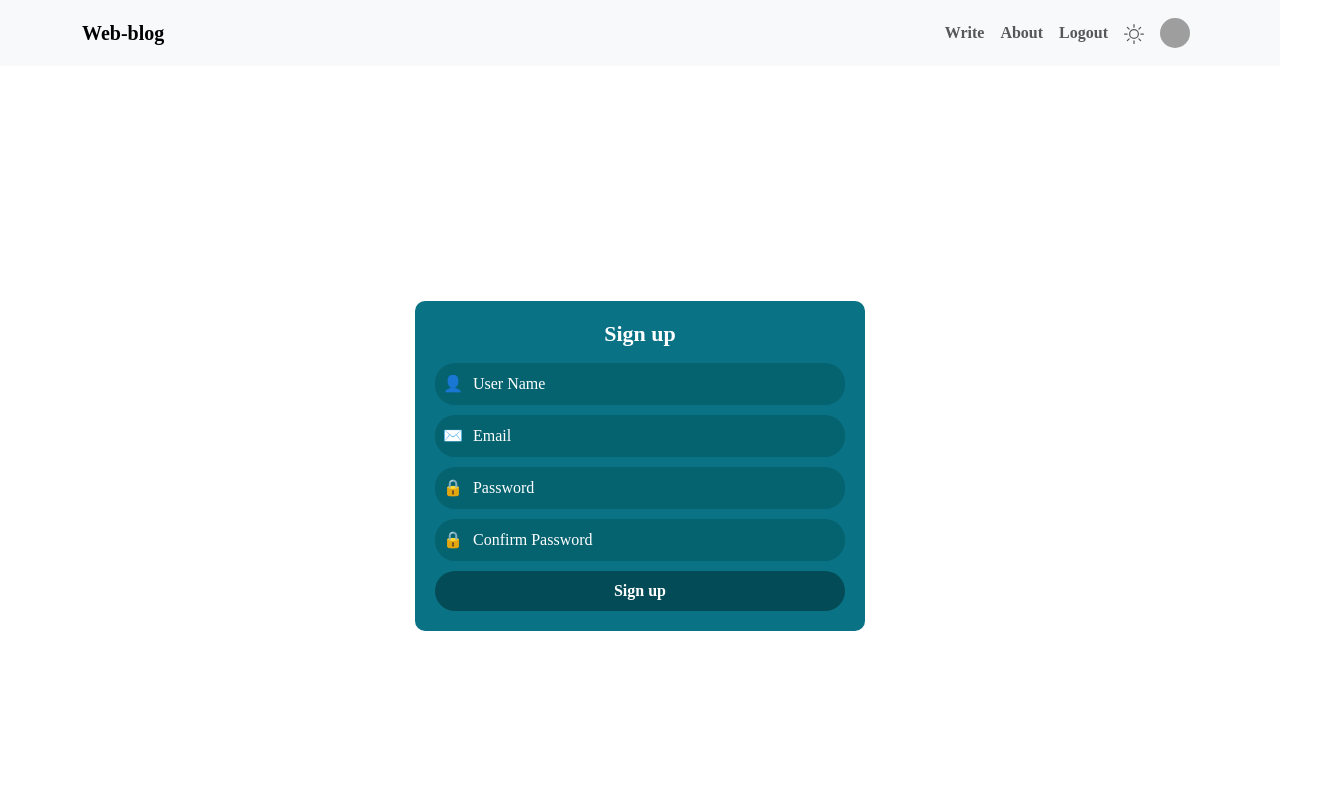
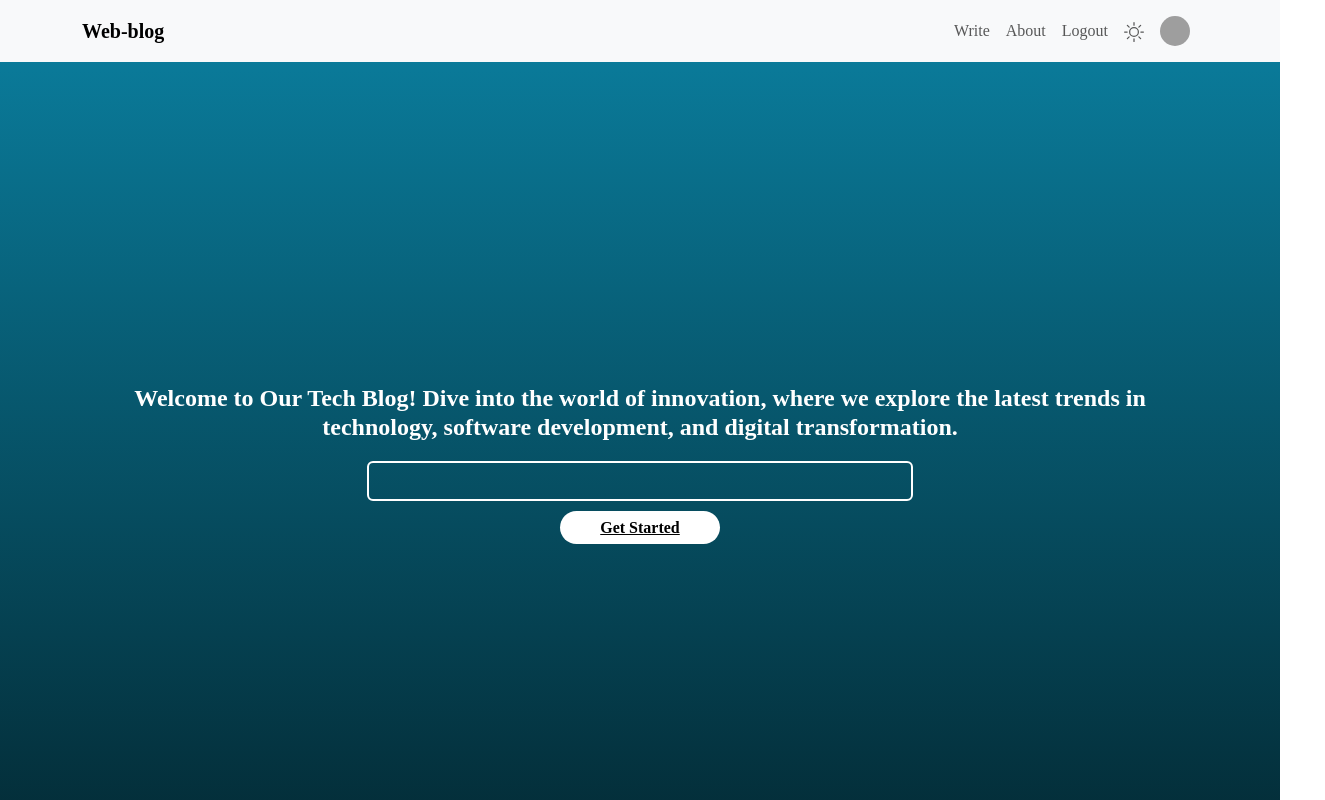
Before and after one commit to myphoneme/guide-portal, a React (Vite) app: page / in a window 1280 px wide. Shown: the top 800 px of the page, 1325 px wide, since content can reach past the window. Built offline with nearby package versions, Linux system fonts and the light colour scheme; grey boxes are pictures that could not be loaded; a web font is replaced by a local one.

Commit message:
update router

```diff
--- a/package.json
+++ b/package.json
@@ -14,7 +14,8 @@
     "react": "^18.3.1",
     "react-bootstrap": "^2.10.9",
     "react-dom": "^18.3.1",
-    "react-icons": "^5.5.0"
+    "react-icons": "^5.5.0",
+    "react-router-dom": "^7.2.0"
   },
   "devDependencies": {
     "@eslint/js": "^9.17.0",
--- a/src/App.jsx
+++ b/src/App.jsx
@@ -1,3 +1,5 @@
+import { RouterProvider, createBrowserRouter } from 'react-router-dom';
+import AppLayout from './ui/AppLayout';
 import { useState } from 'react'
 import reactLogo from './assets/react.svg'
 import viteLogo from '/vite.svg'
@@ -14,44 +16,36 @@ import SignupForm from './Singup/SingupForm'
 
 
 
+const router = createBrowserRouter([
+  // {
+  //   path: "/",
+  //   element: <Login />,
+  // },
+  // {
+  //   path: "/signup",
+  //   element: <SignupForm/>,
+  // },
+  {
+    element: <AppLayout />,
+    children: [
+      {
+        path: '/',
+        element: <BlogLanding />  // Or another homepage component
+      },
+      {
+        path: '/get-started',
+        element: <BlogLayout />
+      }
+
+
+    ]
+  }
+])
+
+
 function App() {
-  const [count, setCount] = useState(0)
-
   return (
-    <>
-      {/* <div>
-        <a href="https://vite.dev" target="_blank">
-          <img src={viteLogo} className="logo" alt="Vite logo" />
-        </a>
-        <a href="https://react.dev" target="_blank">
-          <img src={reactLogo} className="logo react" alt="React logo" />
-        </a>
-      </div>
-      <h1>Vite + React</h1>
-      <div className="card">
-        <button onClick={() => setCount((count) => count + 1)}>
-          count is {count}
-        </button>
-        <p>
-          Edit <code>src/App.jsx</code> and save to test HMR
-        </p>
-      </div>
-      <p className="read-the-docs">
-        Click on the Vite and React logos to learn more
-      </p> */}
-       <BlogNavbar/>
-      {/* <BlogLanding/> */}
-      {/* <BlogList/> */}
-      {/* <BlogLayout/> */}
-      {/* <TabSection/> */}
-      {/* <LoginForm/> */}
-      {/* <ProfilePage/> */}
-      <SignupForm/>
-
-      <Footer/>
-
-    </>
+    <RouterProvider router={router}></RouterProvider>
   )
 }
-
 export default App
--- a/src/Blog/BlogLanding.jsx
+++ b/src/Blog/BlogLanding.jsx
@@ -4,6 +4,7 @@ import { Container, Form, Button, Row, Col } from "react-bootstrap";
 import "bootstrap/dist/css/bootstrap.min.css";
 // import { FaLightbulb } from "react-icons/fa";
 import { MdVerified } from "react-icons/md";
+import { Link } from "react-router-dom";
 
 
 function BlogLanding() {
@@ -19,8 +20,8 @@ function BlogLanding() {
                 <Form className={styles.inputContainer}>
                     <Form.Control type="text" placeholder="" className={styles.emailInput} />
                 </Form>
-                <Button className={styles.getStartedBtn}>Get Started</Button>
-                {/* <button className={styles.btnTornado}>Get Started</button> */}
+                {/* <Button to='/get-started' className={styles.getStartedBtn}>Get Started</Button> */}
+                <Link to="/get-started" className={styles.getStartedBtn}>Get Started</Link>
                 </Col>
             </Row>
         </Container>
--- /dev/null
+++ b/src/ui/AppLayout.jsx
@@ -0,0 +1,28 @@
+
+// import Header from "../Header/BlogNavbar"
+import Footer from "../Footer/Footer"
+import BlogNavbar from "../Header/BlogNavbar"
+import styles from '../ui/AppLayout.module.css'
+import { Outlet } from "react-router-dom"
+
+const AppLayout = () => {
+  return (
+    <>
+        {/* <div className={`d-grid bg-white ${styles.pageRight}`}>
+            <Header />
+            <main className="p-4">
+                <Outlet />
+            </main>
+            <Footer />
+        </div> */}
+      <div>
+        {/* <BlogNavbar /> */}
+        <BlogNavbar/>
+        <Outlet />  {/* This renders child routes */}
+        <Footer />
+    </div>
+    </>
+  )
+}
+
+export default AppLayout
```
Also changed, not shown: src/router/ProtectedRouter.jsx (added, +13 -0 lines), src/ui/AppLayout.module.css (added), 1 other file (tests, documents, lock files or other folders).
